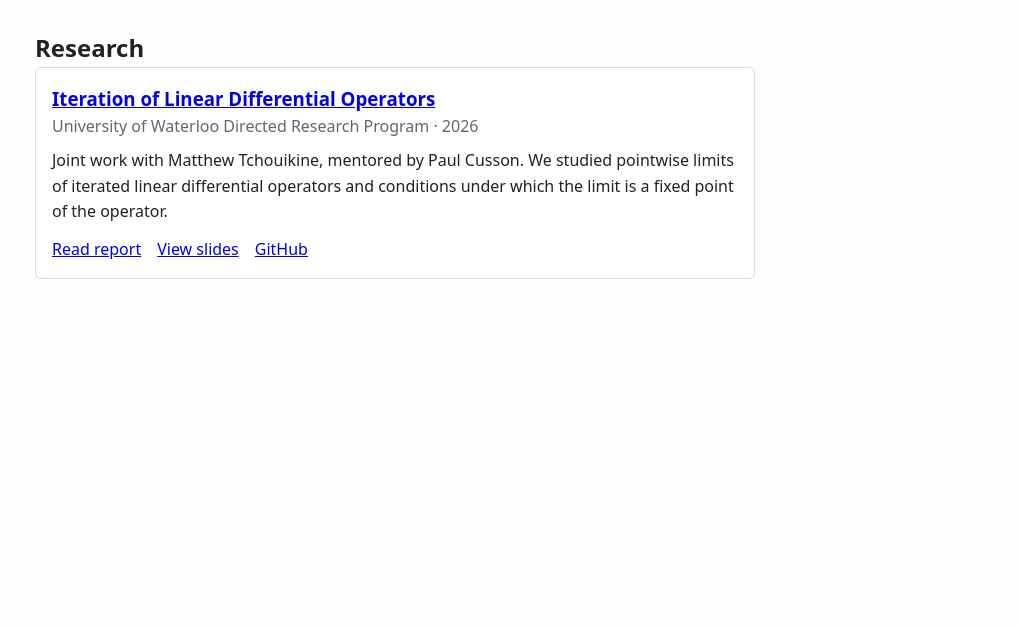
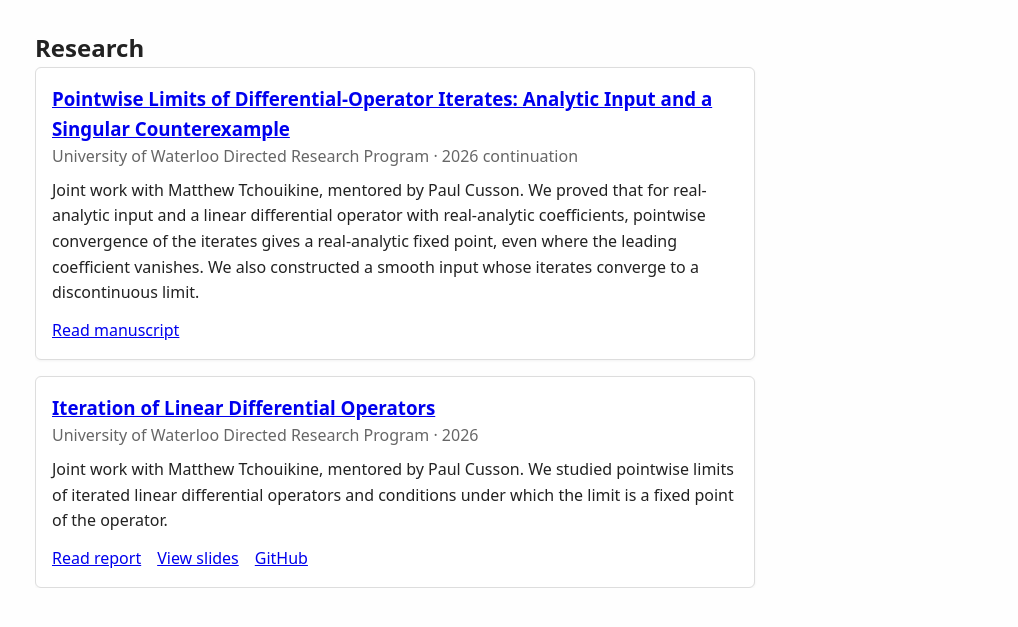
Before and after one commit to jake-edmonstone/jake-edmonstone.github.io, a plain HTML site: page index.html in a window 1280 px wide. Both pictures are taken after a click on the tab "Research". Shown: the part 165-792 px from the top of the page, without its empty margins (129-1147 px from the left). Drawn offline with Linux system fonts and the light colour scheme.

Commit message:
update resume, add second drp

```diff
--- a/index.html
+++ b/index.html
@@ -80,6 +80,7 @@
     .notes-list a { font-size: 1.1rem }
     .file-meta { color: #666; font-size: .85rem }
     .research-entry { max-width: 720px }
+    .research-entry + .research-entry { margin-top: 1rem }
     .research-meta { color: #666; margin-bottom: .5rem }
     .research-links { display: flex; gap: 1rem; margin-top: .75rem }
   </style>
@@ -113,6 +114,14 @@
 
     <section id="research" class="section" role="tabpanel" aria-labelledby="tab-research">
       <h2>Research</h2>
+      <article class="research-entry">
+        <h3><a href="documents/research/analytic-iterates.pdf" target="_blank" rel="noopener noreferrer">Pointwise Limits of Differential-Operator Iterates: Analytic Input and a Singular Counterexample</a></h3>
+        <p class="research-meta">University of Waterloo Directed Research Program · 2026 continuation</p>
+        <p>Joint work with Matthew Tchouikine, mentored by Paul Cusson. We proved that for real-analytic input and a linear differential operator with real-analytic coefficients, pointwise convergence of the iterates gives a real-analytic fixed point, even where the leading coefficient vanishes. We also constructed a smooth input whose iterates converge to a discontinuous limit.</p>
+        <p class="research-links">
+          <a href="documents/research/analytic-iterates.pdf" target="_blank" rel="noopener noreferrer">Read manuscript</a>
+        </p>
+      </article>
       <article class="research-entry">
         <h3><a href="documents/research/drp-report.pdf" target="_blank" rel="noopener noreferrer">Iteration of Linear Differential Operators</a></h3>
         <p class="research-meta">University of Waterloo Directed Research Program · 2026</p>
```
Also changed, not shown: 2 other files.
